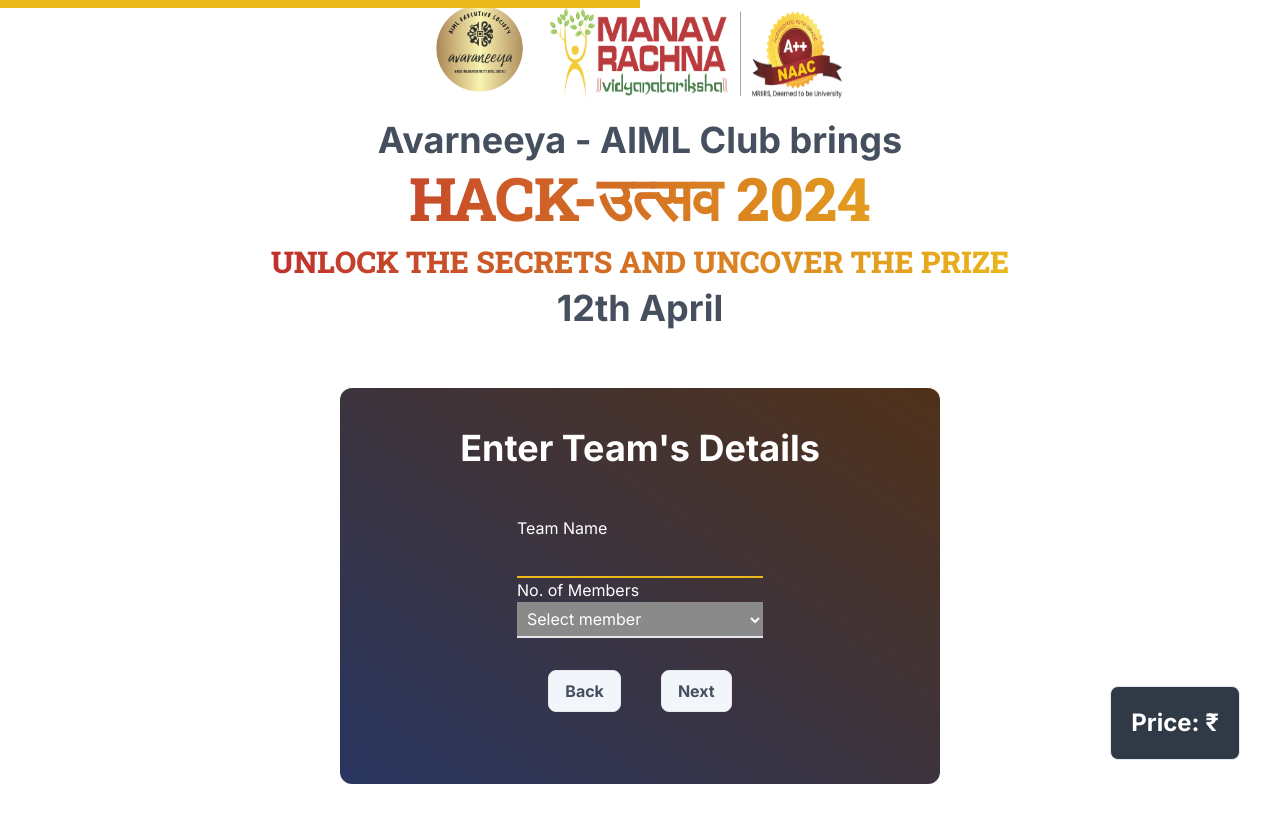
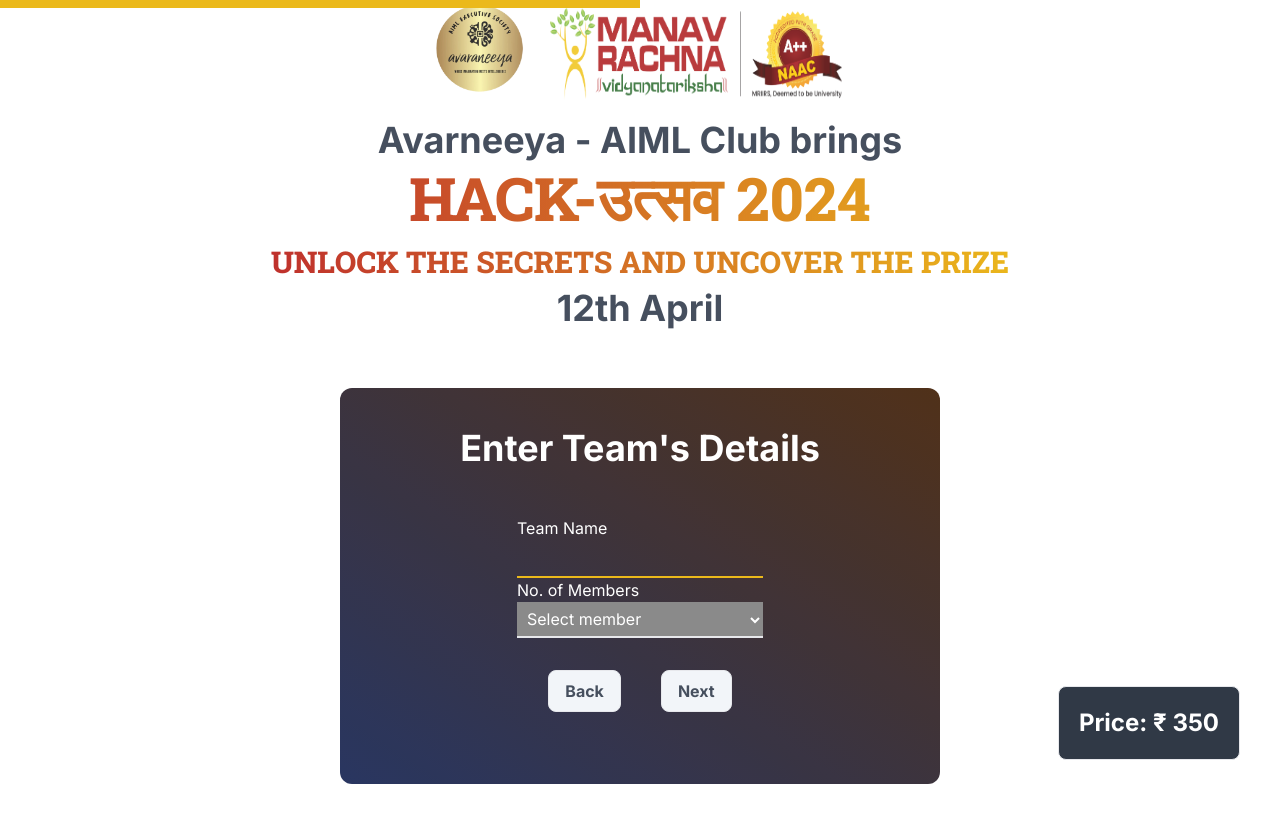
Before and after one commit to Haider-Abdi/Hack-Utsav, a Next.js app: page / in a window 1280 px wide. Both pictures are taken after a click on the button "Next". Built offline with nearby package versions, Linux system fonts and the light colour scheme.

Commit message:
Changed prices of all to 350

```diff
--- a/components/EventForm.jsx
+++ b/components/EventForm.jsx
@@ -19,25 +19,9 @@
     updateFields
 }) {
     const calculatePriceForThatEvent = (members) => {
-        let priceForThatEvent;
-        const memberCount = parseInt(members);
 
-        if (!fromUni) {
-            if (memberCount === 1) {
-                priceForThatEvent = 200;
-            } else if (memberCount === 2) {
-                priceForThatEvent = 300;
-            }
-        }
-        if (fromUni) {
-            if (memberCount === 1) {
-                priceForThatEvent = 300;
-            } else if (memberCount === 2) {
-                priceForThatEvent = 500;
-            }
-        }
 
-        return priceForThatEvent;
+        return 350;
     }
 
     const calculateTotalPrice = () => {
--- a/components/PaymentForm.jsx
+++ b/components/PaymentForm.jsx
@@ -1,6 +1,6 @@
 import { useEffect, useState } from 'react';
 import FormWrapper from "./FormWrapper";
-import UPI300 from "@/assets/300.png";
+import UPI350 from "@/assets/350.png";
 import UPI200 from "@/assets/2001.png";
 import UPI500 from "@/assets/5001.png";
 import cross from "@/assets/cross.png";
@@ -16,15 +16,19 @@
 
     let imageSrc;
 
-    if (prices === 300) {
-        imageSrc = UPI300;
-    } else if (prices === 500) {
-        imageSrc = UPI500;
-    } else if (prices === 200) {
-        imageSrc = UPI200;
-    } else {
-        imageSrc = cross;
+    if (prices === 350) {
+        imageSrc = UPI350;
     }
+
+    // if (prices === 300) {
+    //     imageSrc = UPI300;
+    // } else if (prices === 500) {
+    //     imageSrc = UPI500;
+    // } else if (prices === 200) {
+    //     imageSrc = UPI200;
+    // } else {
+    //     imageSrc = cross;
+    // }
 
     const handleScreenshotChange = (e) => {
         const file = e.target.files[0];
```
Also changed, not shown: assets/350.png (added).
